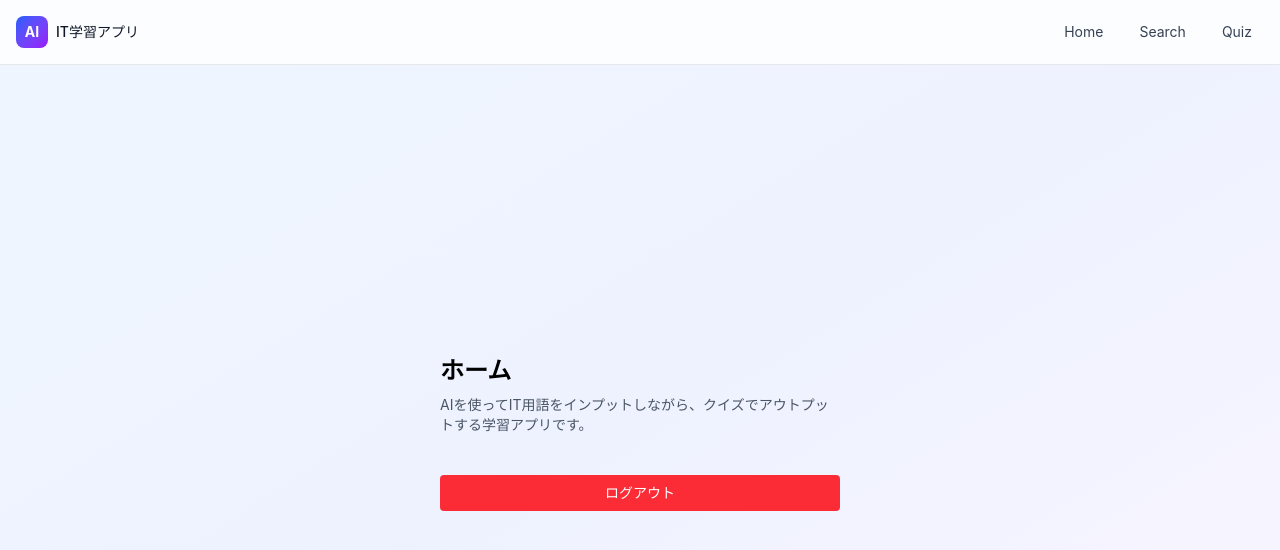
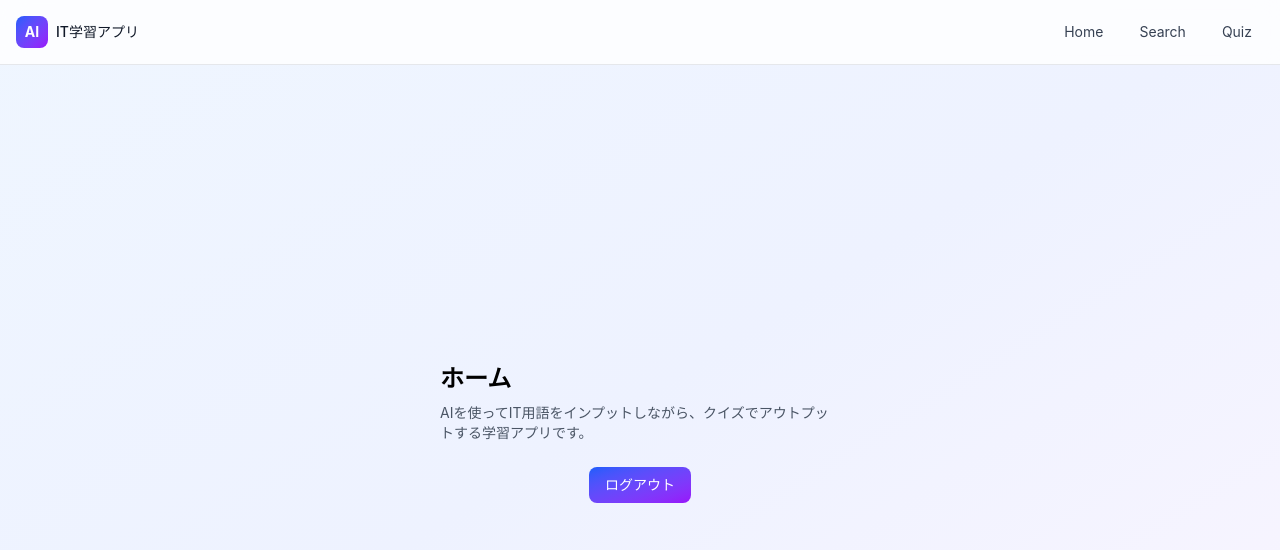
Before and after one commit to omi-kanta/ai-it-word-trainer, a React (Vite) app: page /home in a window 1280 px wide. Shown: the top 550 px of the page. Built offline with nearby package versions, Linux system fonts and the light colour scheme; no server answers; sample sign-in values are in the browser's storage.

Commit message:
feat: 共通Buttonコンポーネントを追加

```diff
--- /dev/null
+++ b/src/components/ui/Button.jsx
@@ -0,0 +1,23 @@
+export function Button({
+  children,
+  className = "",
+  ...props
+}) {
+  return (
+
+    <div className="flex justify-center">
+          <button
+      className={
+        "rounded-lg text-white px-4 py-2 text-sm " +
+        "bg-gradient-to-br from-blue-600 to-purple-600 " +
+        "hover:from-blue-400 hover:to-purple-400 hover:shadow-lg " +
+        "disabled:opacity-10 " +
+        className
+      }
+      {...props}
+    >
+      {children}
+    </button>
+  </div>
+  );
+}
--- a/src/pages/Home.jsx
+++ b/src/pages/Home.jsx
@@ -1,5 +1,6 @@
 import { signOut } from "firebase/auth";
 import { auth } from "../lib/firebase";
+import { Button } from "../components/ui/Button";
 
 export default function Home() {
 
@@ -15,12 +16,11 @@ export default function Home() {
           AIを使ってIT用語をインプットしながら、クイズでアウトプットする学習アプリです。
         </p>
       </div>
-      <button
+      <Button
         onClick={handleLogout}
-        className="mt-4 bg-red-500 text-white px-4 py-2 rounded w-full text-sm hover:bg-red-600"
       >
         ログアウト
-      </button>
+      </Button>
     </div>
   );
 }
```
